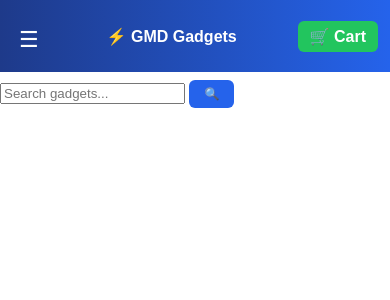
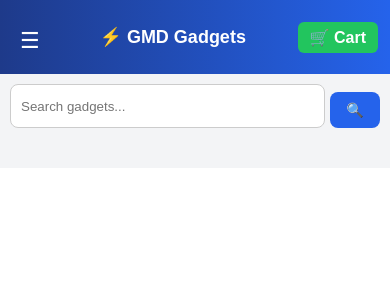
Before and after one commit to SM-AMEER/gmd-gadgets, a Flask app: template gmd/templates/index.html in a window 390 px wide. Shown: the top 300 px of the page. Run offline with Flask 3, Linux system fonts and the light colour scheme; the template is opened without the code that fills it, so the values that code supplies are empty.

Commit message:
Update index.html

```diff
--- a/gmd/templates/index.html
+++ b/gmd/templates/index.html
@@ -76,15 +76,40 @@ body {
     background: #f3f4f6;
 }
 
-/* ADMIN STYLE */
 .admin-link {
     background: #fee2e2;
     color: #b91c1c;
     font-weight: bold;
 }
 
-/* 🔍 SEARCH */
-https://gmd-gadgets-7.onrender.com
+/* 🔍 SEARCH FIX */
+.search-section {
+    padding: 10px;
+    background: #f3f4f6;
+}
+
+.search-box {
+    display: flex;
+    gap: 5px;
+    max-width: 600px;
+    margin: auto;
+}
+
+.search-box input {
+    flex: 1;
+    padding: 10px;
+    border-radius: 8px;
+    border: 1px solid #ccc;
+}
+
+.search-box button {
+    padding: 10px 15px;
+    border-radius: 8px;
+    border: none;
+    background: #2563eb;
+    color: white;
+    cursor: pointer;
+}
 
 /* 🛍 PRODUCTS */
 .products {
@@ -131,83 +156,50 @@ button {
 @media(max-width:600px){
 
     .products {
-        grid-template-columns: repeat(2, 1fr);
-        gap: 10px;
-        padding: 10px;
+        grid-template-columns: repeat(1, 1fr);
     }
 
-    .card img {
-        height: 120px;
-    }
-
-    .card h3 {
-        font-size: 14px;
-    }
-
-    .card p {
-        font-size: 13px;
-    }
-
-    button {
-        padding: 7px;
-        font-size: 12px;
-    }
-
-    .header h1 {
-        font-size: 16px;
+    .search-box {
+        width: 100%;
     }
 
     .search-box button {
-        width: 45px;
+        width: 50px;
     }
 }
-    @media(max-width:600px){
-        .search-box {
-            max-width: 100%;
-        }
-    }
 </style>
 </head>
 
 <body>
 
-<!-- 🔵 HEADER -->
 <div class="header">
 
-    <!-- LEFT MENU -->
     <div class="menu">
         <button class="menu-btn" onclick="toggleMenu()">☰</button>
 
         <div class="dropdown" id="menuDropdown">
-
             {% if session.get('admin') %}
                 <a href="/admin">🛠 Admin Panel</a>
                 <a href="/admin/orders">📦 Orders</a>
                 <a href="/logout">🚪 Logout</a>
-
             {% elif session.get('user') %}
                 <a>👤 {{ session.get('user') }}</a>
                 <a href="/cart">🛒 My Cart</a>
                 <a href="/user_logout">🚪 Logout</a>
-
             {% else %}
                 <a href="/user_login">👤 User Login</a>
                 <a href="/signup">📝 Signup</a>
                 <a href="/login" class="admin-link">🛠 Admin Login</a>
             {% endif %}
-
         </div>
     </div>
 
-    <!-- CENTER -->
     <h1>⚡ GMD Gadgets</h1>
 
-    <!-- RIGHT -->
     <a href="/cart" class="cart-btn">🛒 Cart</a>
-
 </div>
 
-<!-- 🔍 SEARCH -->
+<!-- SEARCH -->
 <div class="search-section">
     <form method="GET" class="search-box">
         <input type="text" name="q" placeholder="Search gadgets...">
@@ -215,14 +207,13 @@ button {
     </form>
 </div>
 
-<!-- 🛍 PRODUCTS -->
+<!-- PRODUCTS -->
 <div class="products">
 
 {% set cart = session.get('cart', {}) %}
 
 {% for p in products %}
 <div class="card">
-
     <img src="{{ p['image'] }}">
     <h3>{{ p['name'] }}</h3>
     <p>₹{{ p['price'] }}</p>
@@ -234,13 +225,11 @@ button {
             <button>Add to Cart</button>
         </a>
     {% endif %}
-
 </div>
 {% endfor %}
 
 </div>
 
-<!-- JS -->
 <script>
 function toggleMenu() {
     let menu = document.getElementById("menuDropdown");
```
